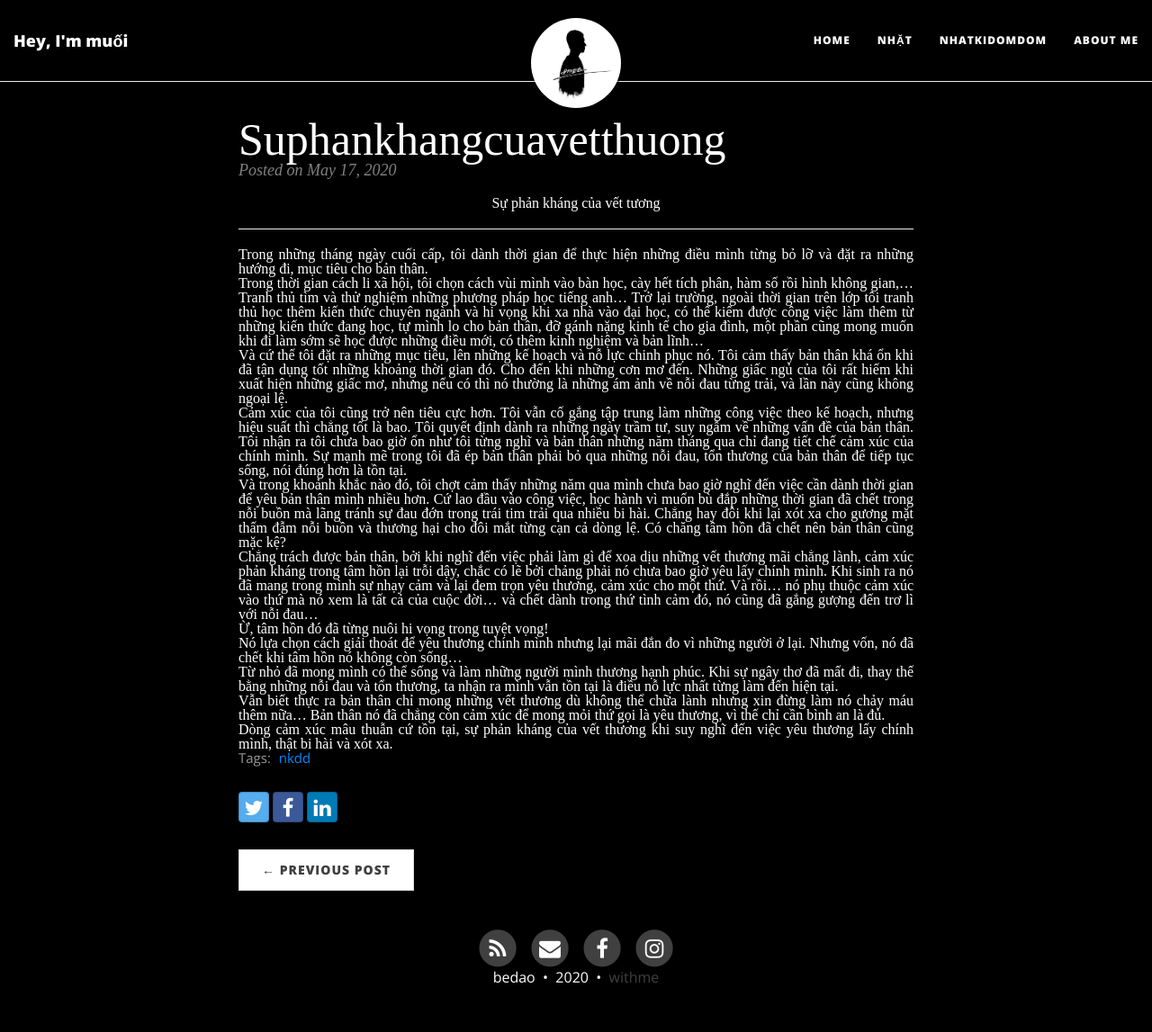
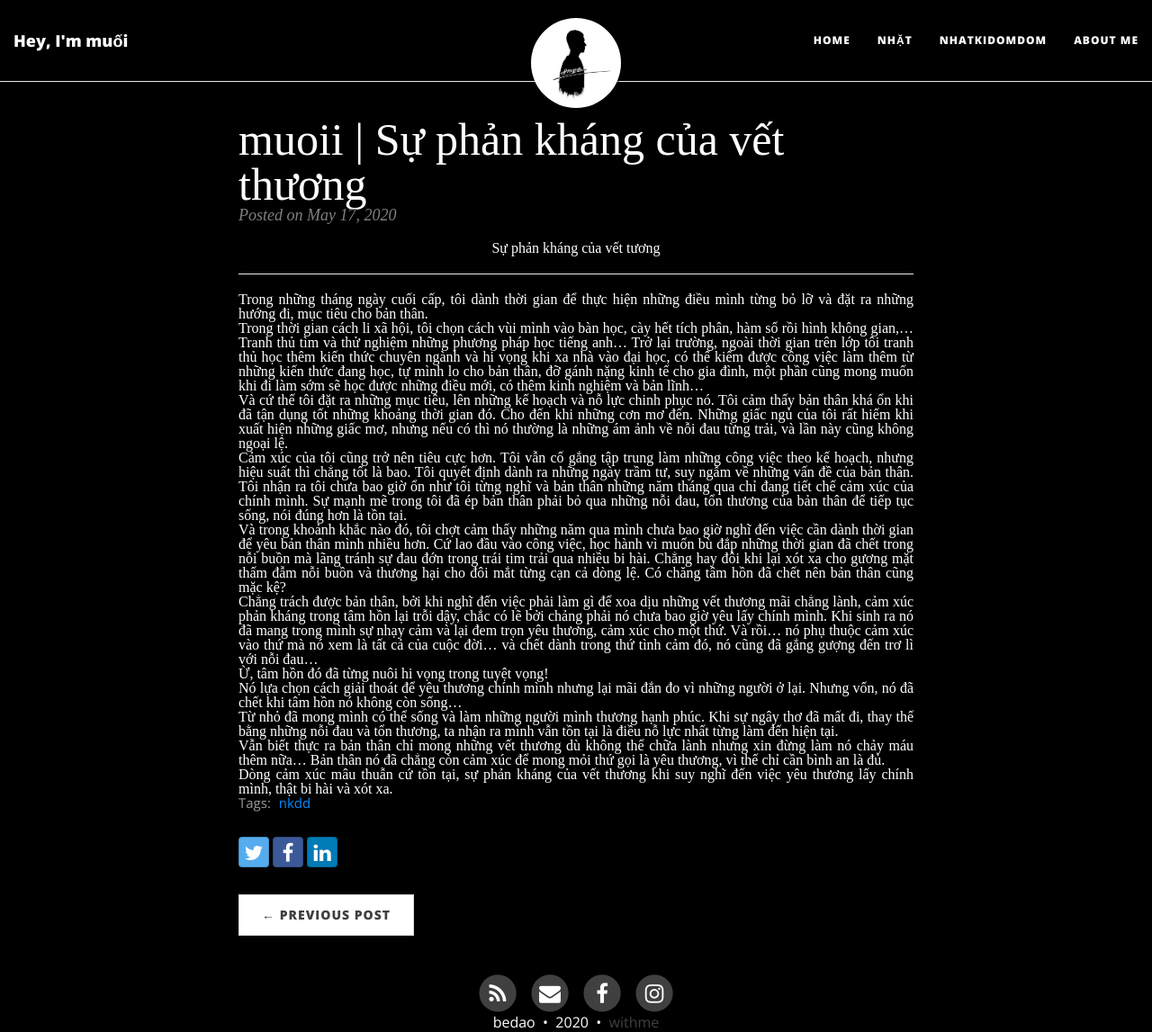
Before and after one commit to muoii/muoii.github.io, a Jekyll site: the page built from _posts/2020-05-17-suphankhangcuavetthuong.html, in a window 1280 px wide and 1147 px high. Shown: the whole window at 90% size. Built offline with Jekyll 4.4.1, drawn with Linux system fonts in a browser that asks for light colours; nearby versions of some CDN libraries; library files that are not in the unit come from our copies; comment, search, counter and statistics services are not loaded.

Commit message:
Update 2020-05-17-suphankhangcuavetthuong.html

```diff
--- a/_posts/2020-05-17-suphankhangcuavetthuong.html
+++ b/_posts/2020-05-17-suphankhangcuavetthuong.html
@@ -1,6 +1,7 @@
 ---
 layout: post
 published: true
+title: 'muoii | Sự phản kháng của vết thương'
 subtitle:
 date: '2020-05-17'
 tags:
```
